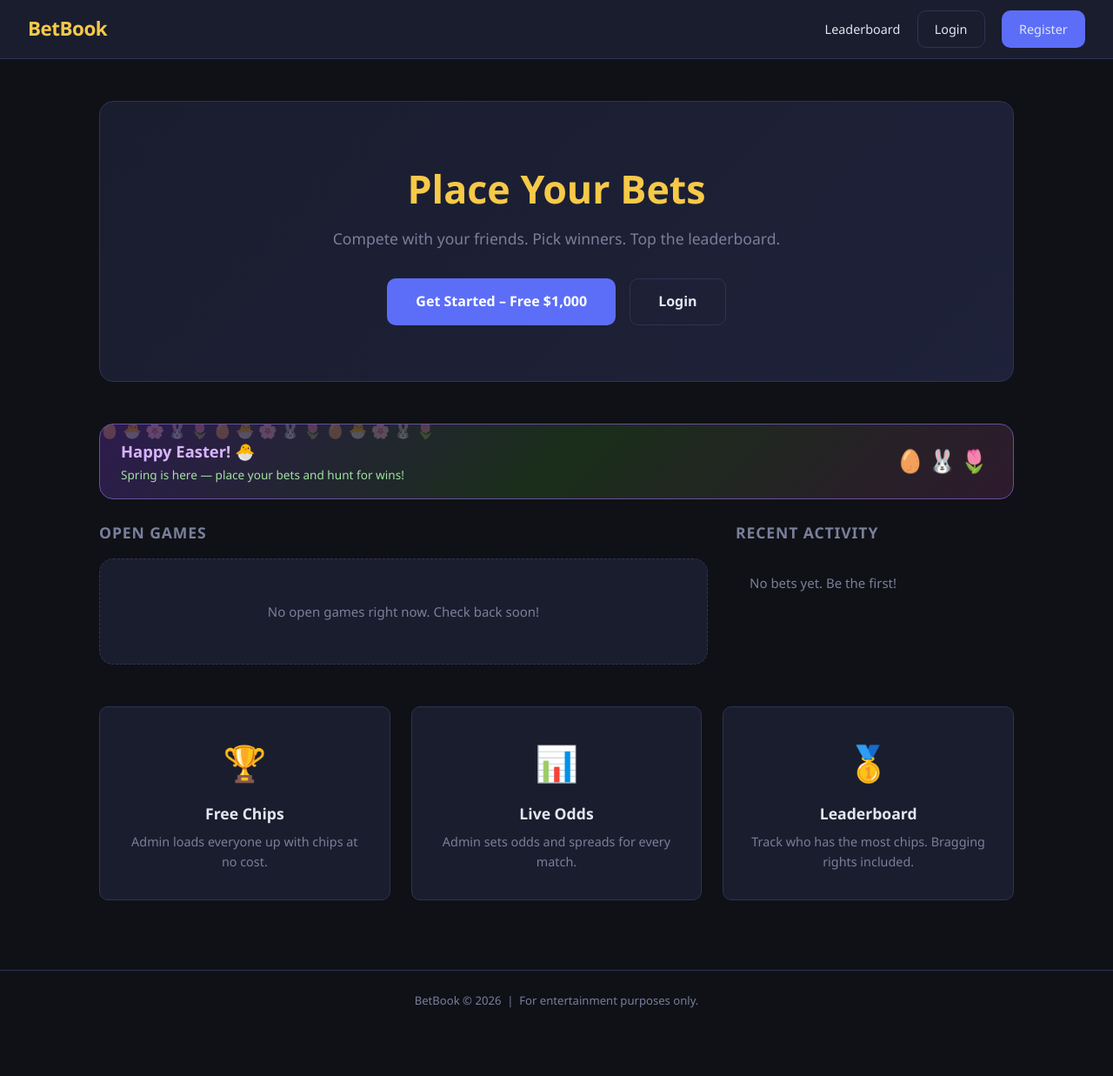
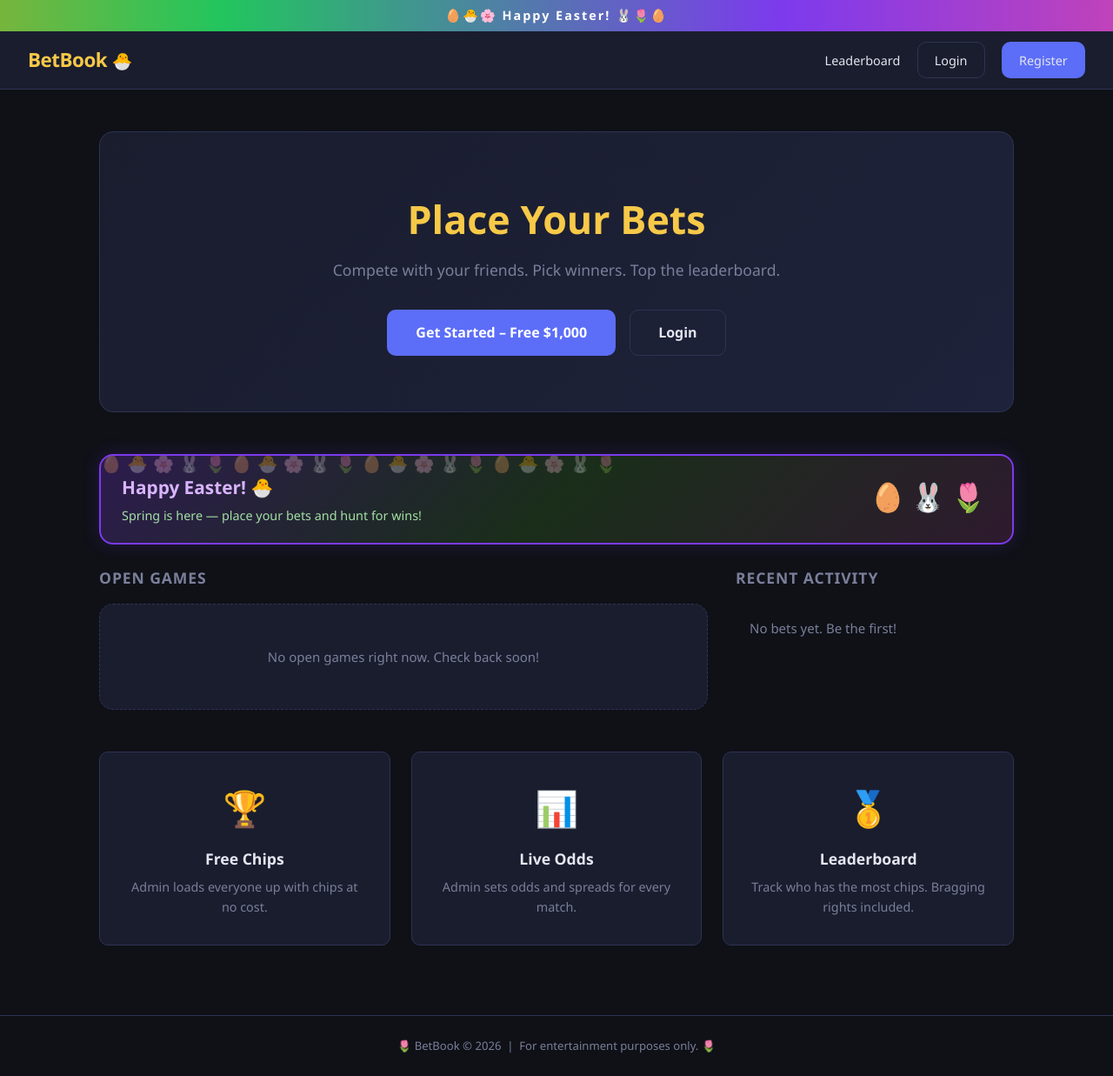
Before and after one commit to colehkenny7-lab/Book, a Flask app: page / in a window 1280 px wide. Shown: the whole page at 87% size. Before the commit the page ends 1159 px from the top, so only its background shows below. Run offline with Flask 3, Linux system fonts and the light colour scheme; data that the repository does not hold is empty; some libraries are stand-ins or nearby versions.

Commit message:
Fix 500 errors on player profile, fix parlay visibility, improve Easter decorations
- Fixed: parlays table column is `combined_odds` not `total_odds` — caused 500
  errors on admin user profile page and admin game bets parlay section
- Fixed: admin game bets SQL query also referenced wrong column name
- Easter: added animated rainbow top-bar banner across ALL pages in base.html
- Easter: bouncing egg emojis on homepage, gradient glow on banner
- Easter: egg emoji in navbar brand, flower emojis in footer

https://claude.ai/code/session_013wbVEfdPj96sM8YgK4esMH

```diff
--- a/app.py
+++ b/app.py
@@ -745,7 +745,7 @@ def admin_game_bets(game_id):
     parlay_legs = db_all("""
         SELECT pl.*, u.username, u.id AS player_id,
                p.amount AS parlay_amount, p.status AS parlay_status,
-               p.total_odds, p.payout, p.id AS parlay_id
+               p.combined_odds, p.payout, p.id AS parlay_id
         FROM parlay_legs pl
         JOIN parlays p ON p.id = pl.parlay_id
         JOIN users u ON u.id = p.user_id
--- a/static/style.css
+++ b/static/style.css
@@ -862,12 +862,30 @@ a:hover { text-decoration: underline; }
 .parlay-leg-pick { font-weight: 600; }
 .parlay-leg-odds { color: var(--accent); min-width: 40px; }
 
-/* ---- Easter seasonal banner ---- */
+/* ---- Easter top bar (site-wide) ---- */
+.easter-topbar {
+  background: linear-gradient(90deg, #7c3aed, #ec4899, #f59e0b, #22c55e, #7c3aed);
+  background-size: 200% 100%;
+  animation: easter-gradient 4s linear infinite;
+  text-align: center;
+  padding: .4rem;
+  font-size: .9rem;
+  letter-spacing: 2px;
+  color: #fff;
+  font-weight: 600;
+}
+@keyframes easter-gradient {
+  0%   { background-position: 0% 50%; }
+  100% { background-position: 200% 50%; }
+}
+.easter-brand-egg { font-size: .85em; }
+
+/* ---- Easter seasonal banner (home page) ---- */
 .easter-banner {
   background: linear-gradient(135deg, #2d1b4e 0%, #1a2e1a 50%, #2e1a2e 100%);
-  border: 1px solid #6b4fa0;
+  border: 2px solid #7c3aed;
   border-radius: var(--radius-lg);
-  padding: 1rem 1.5rem;
+  padding: 1.25rem 1.5rem;
   margin-bottom: 1.5rem;
   display: flex;
   align-items: center;
@@ -876,16 +894,17 @@ a:hover { text-decoration: underline; }
   gap: .75rem;
   position: relative;
   overflow: hidden;
+  box-shadow: 0 0 20px rgba(124, 58, 237, .2);
 }
 .easter-banner::before {
-  content: '🥚🐣🌸🐰🌷🥚🐣🌸🐰🌷🥚🐣🌸🐰🌷';
+  content: '🥚🐣🌸🐰🌷🥚🐣🌸🐰🌷🥚🐣🌸🐰🌷🥚🐣🌸🐰🌷';
   position: absolute;
-  top: -8px;
+  top: -6px;
   left: 0;
   right: 0;
-  font-size: 1.1rem;
-  letter-spacing: 4px;
-  opacity: .25;
+  font-size: 1.2rem;
+  letter-spacing: 6px;
+  opacity: .3;
   white-space: nowrap;
   overflow: hidden;
 }
@@ -894,18 +913,23 @@ a:hover { text-decoration: underline; }
   z-index: 1;
 }
 .easter-banner-title {
-  font-size: 1.15rem;
+  font-size: 1.3rem;
   font-weight: 700;
   color: #d8b4fe;
 }
 .easter-banner-sub {
-  font-size: .85rem;
+  font-size: .9rem;
   color: #a3e0a3;
-  margin-top: .15rem;
+  margin-top: .2rem;
 }
 .easter-eggs {
-  font-size: 1.6rem;
-  letter-spacing: .3rem;
+  font-size: 2rem;
+  letter-spacing: .4rem;
   position: relative;
   z-index: 1;
+  animation: easter-bounce 2s ease-in-out infinite;
 }
+@keyframes easter-bounce {
+  0%, 100% { transform: translateY(0); }
+  50% { transform: translateY(-6px); }
+}
--- a/templates/admin_game_bets.html
+++ b/templates/admin_game_bets.html
@@ -114,8 +114,8 @@
             <td>{{ leg.pick }}{% if leg.bet_type == 'spread' %} <span class="text-muted small">(spread)</span>{% endif %}</td>
             <td>{{ leg.odds }}x</td>
             <td>${{ "%.2f"|format(leg.parlay_amount) }}</td>
-            <td>{{ "%.2f"|format(leg.total_odds) }}x</td>
-            <td>${{ "%.2f"|format(leg.parlay_amount * leg.total_odds) }}</td>
+            <td>{{ "%.2f"|format(leg.combined_odds) }}x</td>
+            <td>${{ "%.2f"|format(leg.parlay_amount * leg.combined_odds) }}</td>
             <td>
               {% if leg.status == 'pending' %}<span class="badge badge-pending">Pending</span>
               {% elif leg.status == 'won' %}<span class="badge badge-won">Won</span>
--- a/templates/admin_user_profile.html
+++ b/templates/admin_user_profile.html
@@ -76,9 +76,9 @@
       <div class="parlay-history-card">
         <div class="parlay-history-header">
           <div>
-            <span class="parlay-odds-badge">{{ "%.2f"|format(p.total_odds) }}x</span>
+            <span class="parlay-odds-badge">{{ "%.2f"|format(p.combined_odds) }}x</span>
             <span style="margin-left:.5rem">Wager: <strong>${{ "%.2f"|format(p.amount) }}</strong></span>
-            <span style="margin-left:.5rem">Potential: <strong>${{ "%.2f"|format(p.amount * p.total_odds) }}</strong></span>
+            <span style="margin-left:.5rem">Potential: <strong>${{ "%.2f"|format(p.amount * p.combined_odds) }}</strong></span>
           </div>
           <div style="display:flex;align-items:center;gap:.75rem">
             {% if p.payout and p.payout != p.amount %}
--- a/templates/base.html
+++ b/templates/base.html
@@ -8,9 +8,14 @@
 </head>
 <body>
 
+  <!-- EASTER TOP BAR -->
+  <div class="easter-topbar">
+    🥚🐣🌸 Happy Easter! 🐰🌷🥚
+  </div>
+
   <!-- NAV -->
   <nav class="navbar">
-    <a href="{{ url_for('index') }}" class="brand">BetBook</a>
+    <a href="{{ url_for('index') }}" class="brand">BetBook <span class="easter-brand-egg">🐣</span></a>
 
     <div class="nav-links">
       {% if current_user %}
@@ -52,7 +57,7 @@
 
   <!-- FOOTER -->
   <footer class="footer">
-    <p>BetBook &copy; {{ now.year if now else 2026 }} &nbsp;|&nbsp; For entertainment purposes only.</p>
+    <p>🌷 BetBook &copy; {{ now.year if now else 2026 }} &nbsp;|&nbsp; For entertainment purposes only. 🌷</p>
   </footer>
 
   <script src="{{ url_for('static', filename='script.js') }}"></script>
```
